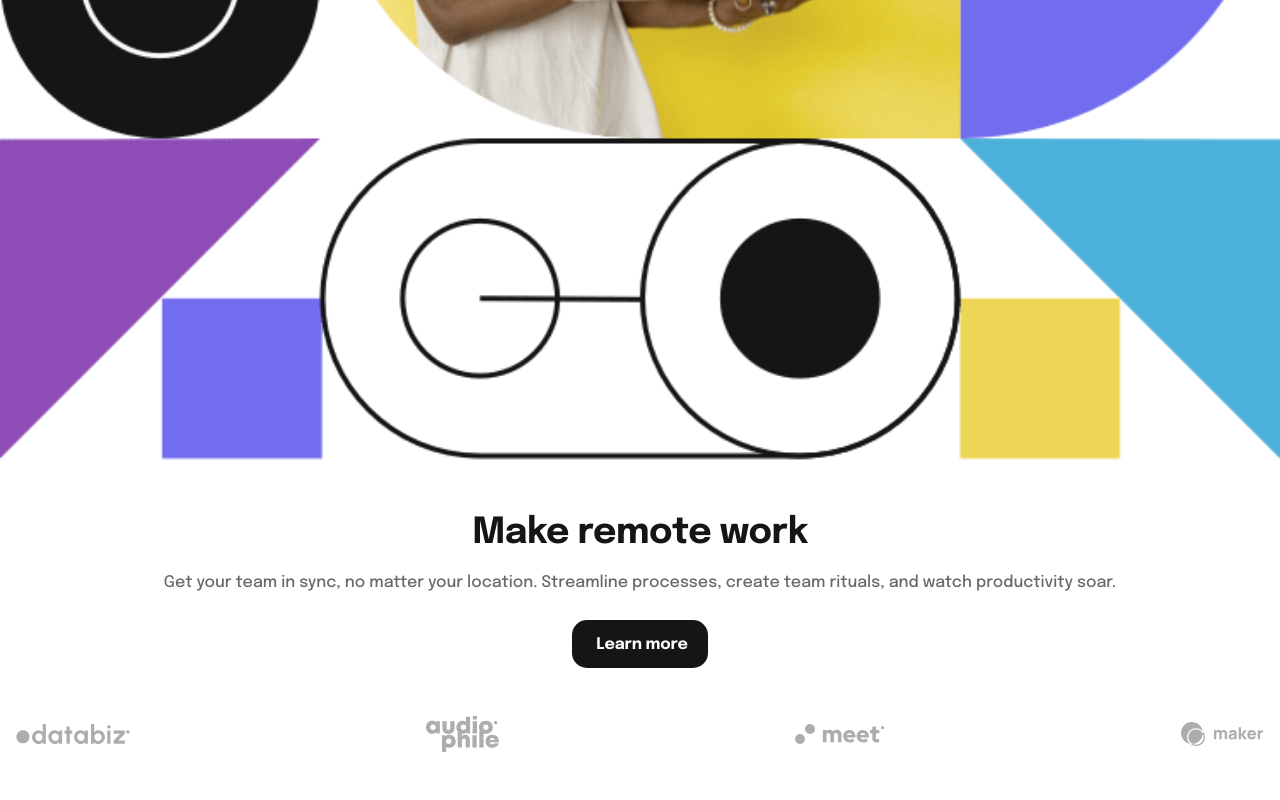
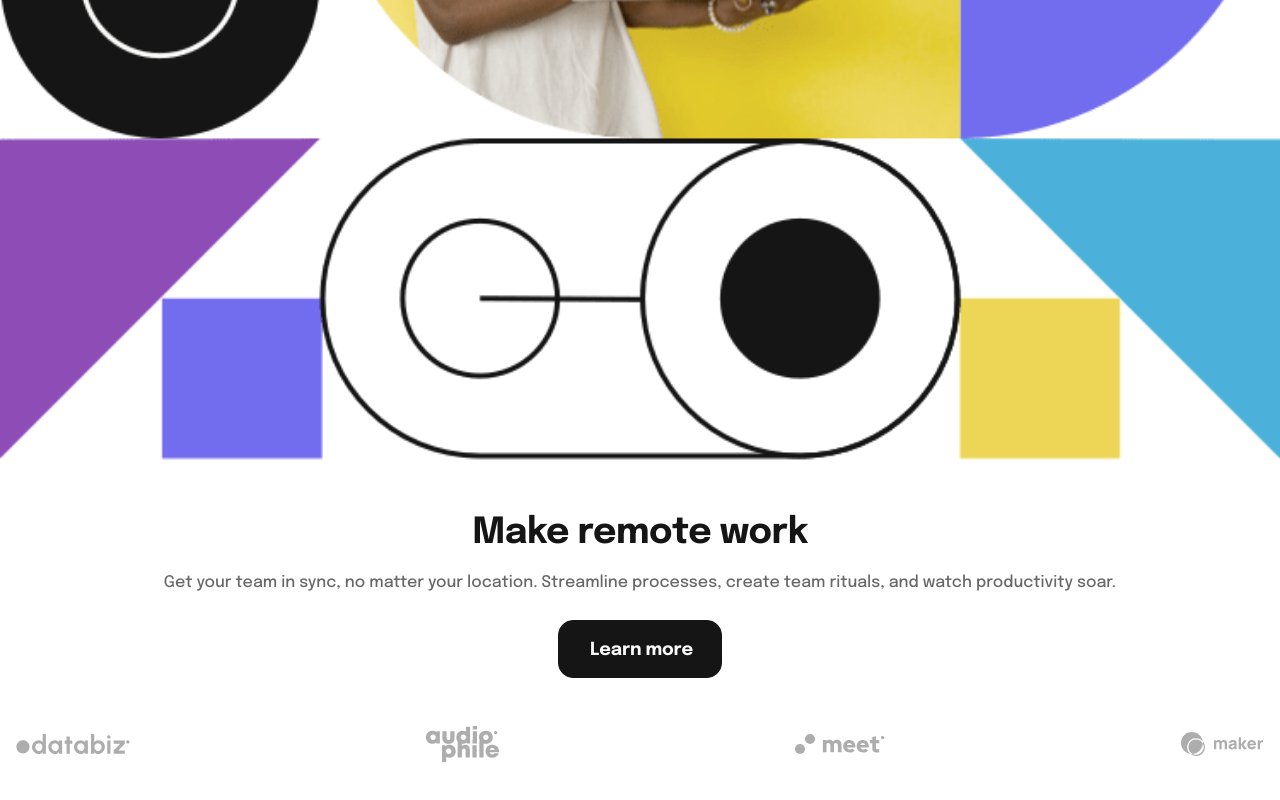
Before and after one commit to HanSeongLee/intro-section-with-dropdown-navigation, a Next.js app: page / in a window 1280 px wide. Shown: the part 569-1369 px from the top of the page. Built offline with nearby package versions, Linux system fonts and the light colour scheme; no server answers.

Commit message:
ADD | Button on desktop

```diff
--- a/components/Button/style.module.scss
+++ b/components/Button/style.module.scss
@@ -1,3 +1,4 @@
+@import "styles/utils";
 
 .button {
   min-width: 136px;
@@ -11,4 +12,19 @@
   border: none;
   padding: 12px 20px 10px 24px;
   cursor: pointer;
+
+  @include media(">desktop") {
+    min-width: 163px;
+    font-size: 18px;
+    line-height: 28px;
+    letter-spacing: -0.25px;
+    padding: 15px 28px 13px 31px;
+    transition: background 0.3s, color 0.3s;
+    border: 1px solid #151515;
+
+    &:hover {
+      background: transparent;
+      color: #151515;
+    }
+  }
 }
```
